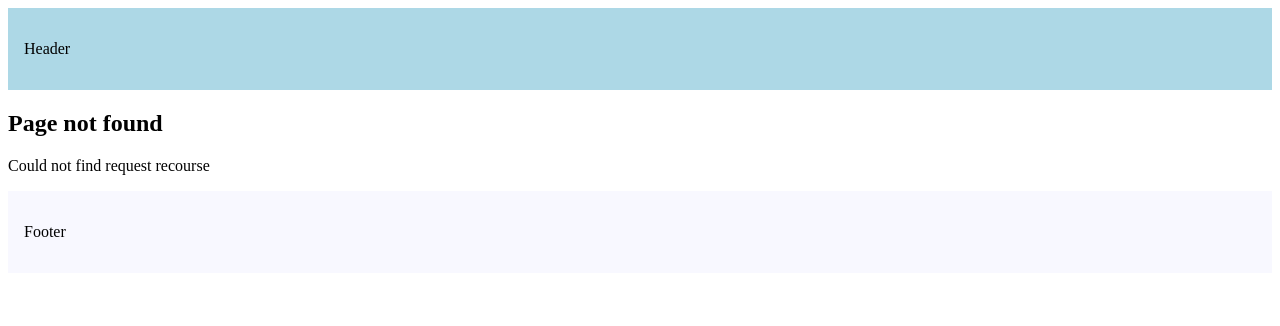
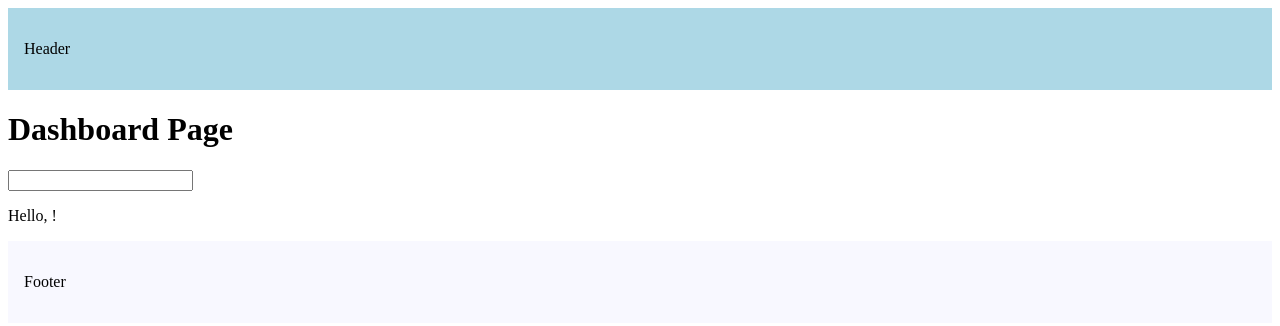
Before and after one commit to Giorgi014/next, a Next.js app: page /dashboard in a window 1280 px wide. Before the commit this address had no page. Shown: the top 326 px of the page. Built offline with nearby package versions, Linux system fonts and the light colour scheme.

Commit message:
project update

```diff
--- /dev/null
+++ b/src/app/dashboard/page.tsx
@@ -0,0 +1,13 @@
+"use client";
+import { useState } from "react";
+
+export default function DashboardPage() {
+  const [name, setName] = useState("");
+  return (
+    <div>
+      <h1>Dashboard Page</h1>
+      <input value={name} onChange={(e) => setName(e.target.value)} />
+      <p>Hello, {name}!</p>
+    </div>
+  );
+}
```
Also changed, not shown: src/app/about/page.tsx (+11 -5 lines).
